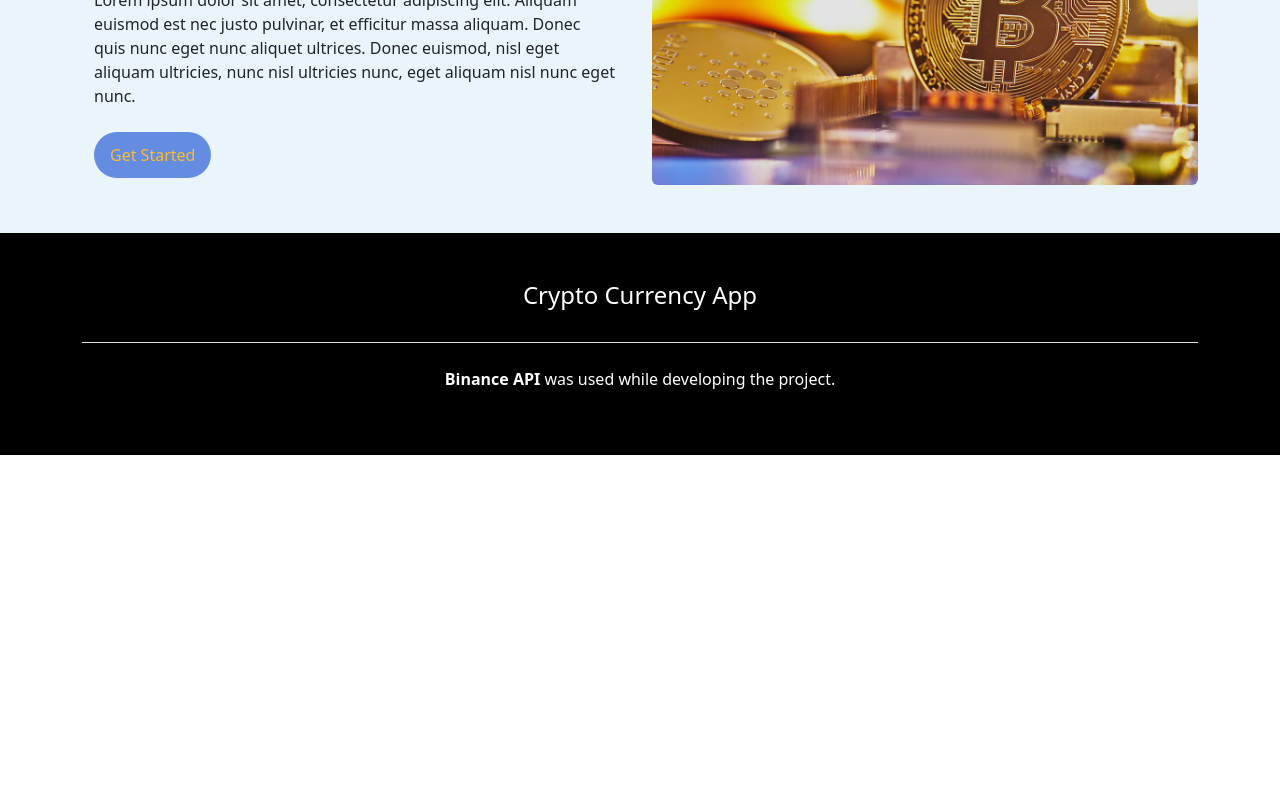
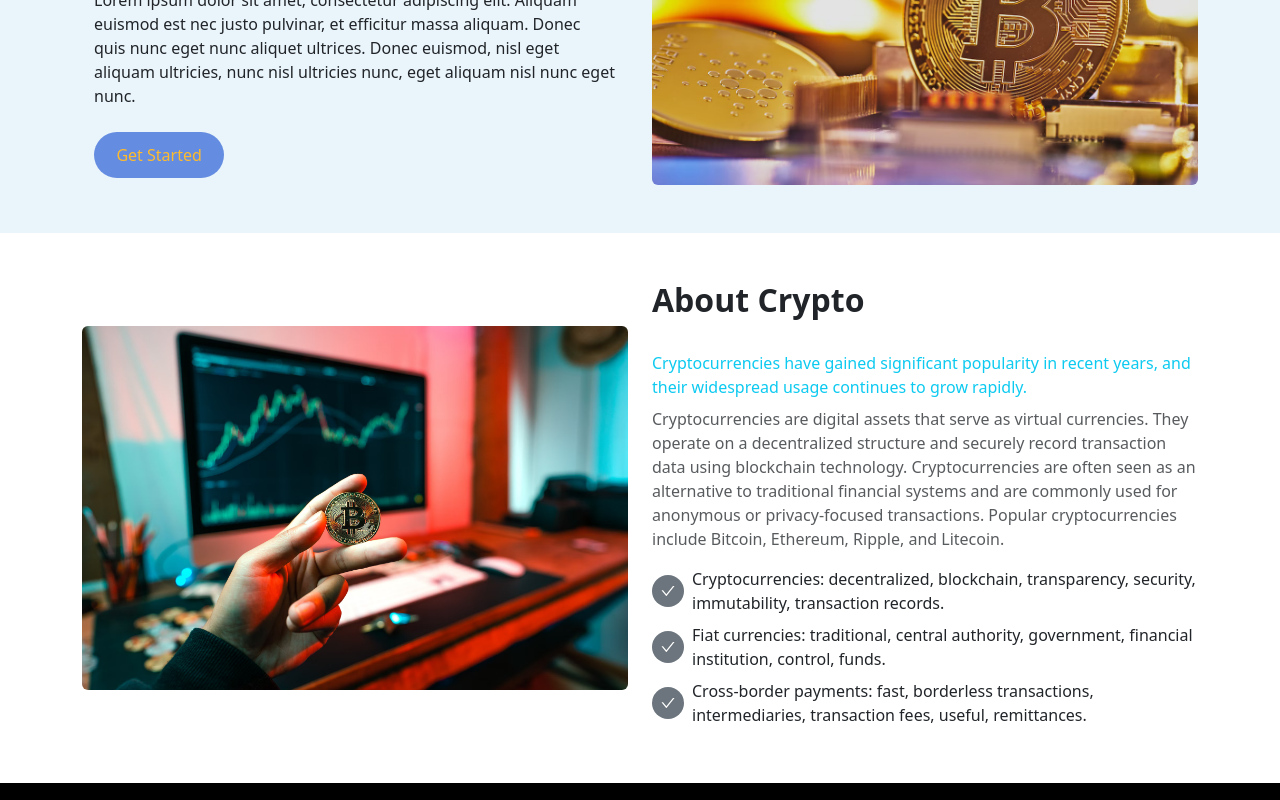
Before and after one commit to ahmetkanbaz/CryptoCurrencyApp, a React (Vite) app in the folder cryptocurrency_app/: page / in a window 1280 px wide. Shown: the part 320-1120 px from the top of the page. Before the commit the page ends 800 px from the top, so only its background shows below. Built offline with nearby package versions, Linux system fonts and the light colour scheme.

Commit message:
CryptoCurrencyApp-Banner-Section
Uygulama içerisinde anasayfadaki hero banner ve hero bannerın hemen altında bulunan section tasarımları gerçekleştirildi.

```diff
--- a/cryptocurrency_app/src/common/Button/ButtonStyle.js
+++ b/cryptocurrency_app/src/common/Button/ButtonStyle.js
@@ -7,4 +7,5 @@ export const ButtonStyle = styled.button`
   border: ${(props) => props.border};
   color: ${(props) => props.color};
   font-size: ${(props) => props.fontSize};
+  border-radius: 57px;
 `;
--- /dev/null
+++ b/cryptocurrency_app/src/common/ImageWrapper/ImageWrapper.jsx
@@ -0,0 +1,14 @@
+import PropTypes from 'prop-types'
+const ImageWrapper = ({image}) => {
+  return (
+    <div className='col-lg-6 col-12'>
+      <img src={image} alt="" className='img-fluid rounded'/>
+    </div>
+  )
+}
+
+ImageWrapper.propTypes = {
+  image: PropTypes.string
+}
+
+export default ImageWrapper
--- a/cryptocurrency_app/src/components/Banners/HomeBanners/HeroBanner/HeroBanner.jsx
+++ b/cryptocurrency_app/src/components/Banners/HomeBanners/HeroBanner/HeroBanner.jsx
@@ -1,39 +1,14 @@
-import homeHeroBanner from "../../../../assets/banner/homeHeroBanner.png";
-import Button from "../../../../common/Button/Button";
-import {HeroBannerStyle} from '../HomeBannerStyle'
+import ImageWrapper from "../../../../common/ImageWrapper/ImageWrapper";
+import { HeroBannerStyle } from "../HomeBannerStyle";
+import HeroBannerInfo from "./HeroBannerInfo/HeroBannerInfo";
+import homeHeroBanner from '../../../../assets/banner/homeHeroBanner.png'
 const HeroBanner = () => {
   return (
     <HeroBannerStyle className="py-5">
       <div className="container">
         <div className="row align-items-center">
-          <div className="col-lg-6 col-12 px-4">
-            <h1 className="fw-bold text-capitalize">
-              The world’s most popular way to buy and sell crypto
-            </h1>
-            <p className="py-2">
-              Lorem ipsum dolor sit amet, consectetur adipiscing elit. Aliquam
-              euismod est nec justo pulvinar, et efficitur massa aliquam. Donec
-              quis nunc eget nunc aliquet ultrices. Donec euismod, nisl eget
-              aliquam ultricies, nunc nisl ultricies nunc, eget aliquam nisl
-              nunc eget nunc.
-            </p>
-            <Button
-              buttonText="Get Started"
-              padding=".7rem 1rem"
-              borderradius="42px"
-              border="none"
-              color="#FEBB2D"
-              fontSize="1rem"
-              backgroundcolor="#648CE1"
-            />
-          </div>
-          <div className="col-lg-6 col-12">
-            <img
-              src={homeHeroBanner}
-              alt="heroBanner"
-              className="img-fluid rounded"
-            />
-          </div>
+          <HeroBannerInfo />
+          <ImageWrapper image={homeHeroBanner} />
         </div>
       </div>
     </HeroBannerStyle>
--- /dev/null
+++ b/cryptocurrency_app/src/components/Banners/HomeBanners/HeroBanner/HeroBannerInfo/HeroBannerInfo.jsx
@@ -0,0 +1,26 @@
+import Button from "../../../../../common/Button/Button";
+const HeroBannerInfo = () => {
+  return (
+    <div className="col-lg-6 col-12 px-4">
+      <h1 className="fw-bold text-capitalize">
+        The world’s most popular way to buy and sell crypto
+      </h1>
+      <p className="py-2">
+        Lorem ipsum dolor sit amet, consectetur adipiscing elit. Aliquam euismod
+        est nec justo pulvinar, et efficitur massa aliquam. Donec quis nunc eget
+        nunc aliquet ultrices. Donec euismod, nisl eget aliquam ultricies, nunc
+        nisl ultricies nunc, eget aliquam nisl nunc eget nunc.
+      </p>
+      <Button
+        buttonText="Get Started"
+        padding=".7rem 1.4rem"
+        border="none"
+        color="#FEBB2D"
+        fontSize="1rem"
+        backgroundcolor="#648CE1"
+      />
+    </div>
+  );
+};
+
+export default HeroBannerInfo;
--- /dev/null
+++ b/cryptocurrency_app/src/components/HomePageSections/AboutCrypto/AboutCrypto.jsx
@@ -0,0 +1,17 @@
+import ImageWrapper from '../../../common/ImageWrapper/ImageWrapper'
+import homeAboutSection from '../../../assets/section/homeAboutSection.png'
+import AboutCryptoInfo from './AboutCryptoInfo/AboutCryptoInfo'
+const AboutCrypto = () => {
+  return (
+    <div className="py-5">
+      <div className="container">
+        <div className="row align-items-center">
+          <ImageWrapper image={homeAboutSection}/>
+          <AboutCryptoInfo />
+        </div>
+      </div>
+    </div>
+  )
+}
+
+export default AboutCrypto
--- /dev/null
+++ b/cryptocurrency_app/src/components/HomePageSections/AboutCrypto/AboutCryptoInfo/AboutCryptoInfo.jsx
@@ -0,0 +1,27 @@
+import AboutCryptoInfoList from "./AboutCryptoInfoList/AboutCryptoInfoList";
+const AboutCryptoInfo = () => {
+  return (
+    <div className="col-lg-6 col-12">
+      <h2 className="fw-bold">About Crypto</h2>
+      <p className="text-info pt-4 mb-2">
+        Cryptocurrencies have gained significant popularity in recent years, and
+        their widespread usage continues to grow rapidly.
+      </p>
+      <p className="opacity-75">
+        Cryptocurrencies are digital assets that serve as virtual currencies.
+        They operate on a decentralized structure and securely record
+        transaction data using blockchain technology. Cryptocurrencies are often
+        seen as an alternative to traditional financial systems and are commonly
+        used for anonymous or privacy-focused transactions. Popular
+        cryptocurrencies include Bitcoin, Ethereum, Ripple, and Litecoin.
+      </p>
+      <div>
+        <AboutCryptoInfoList content="Cryptocurrencies: decentralized, blockchain, transparency, security, immutability, transaction records." />
+        <AboutCryptoInfoList content = "Fiat currencies: traditional, central authority, government, financial institution, control, funds." />
+        <AboutCryptoInfoList content = "Cross-border payments: fast, borderless transactions, intermediaries, transaction fees, useful, remittances." />
+      </div>
+    </div>
+  );
+};
+
+export default AboutCryptoInfo;
--- /dev/null
+++ b/cryptocurrency_app/src/components/HomePageSections/AboutCrypto/AboutCryptoInfo/AboutCryptoInfoList/AboutCryptoInfoList.jsx
@@ -0,0 +1,20 @@
+import PropTypes from 'prop-types'
+import { AiOutlineCheck } from 'react-icons/ai'
+const AboutCryptoInfoList = ({content}) => {
+  return (
+    <div className="d-flex gap-2 align-items-center mb-2">
+          <div className="bg-secondary rounded-circle d-flex p-2">
+            <AiOutlineCheck color='#FFFFFF'/>
+          </div>
+          <p className='mb-0'>
+            {content}
+          </p>
+        </div>
+  )
+}
+
+AboutCryptoInfoList.propTypes = {
+  content: PropTypes.string
+}
+
+export default AboutCryptoInfoList
--- a/cryptocurrency_app/src/views/Home/Home.jsx
+++ b/cryptocurrency_app/src/views/Home/Home.jsx
@@ -1,9 +1,11 @@
 import HeroBanner from "../../components/Banners/HomeBanners/HeroBanner/HeroBanner"
+import AboutCrypto from "../../components/HomePageSections/AboutCrypto/AboutCrypto"
 
 const Home = () => {
   return (
     <div>
       <HeroBanner />
+      <AboutCrypto />
     </div>
   )
 }
```
Also changed, not shown: cryptocurrency_app/src/assets/section/homeAboutSection.png (added).
